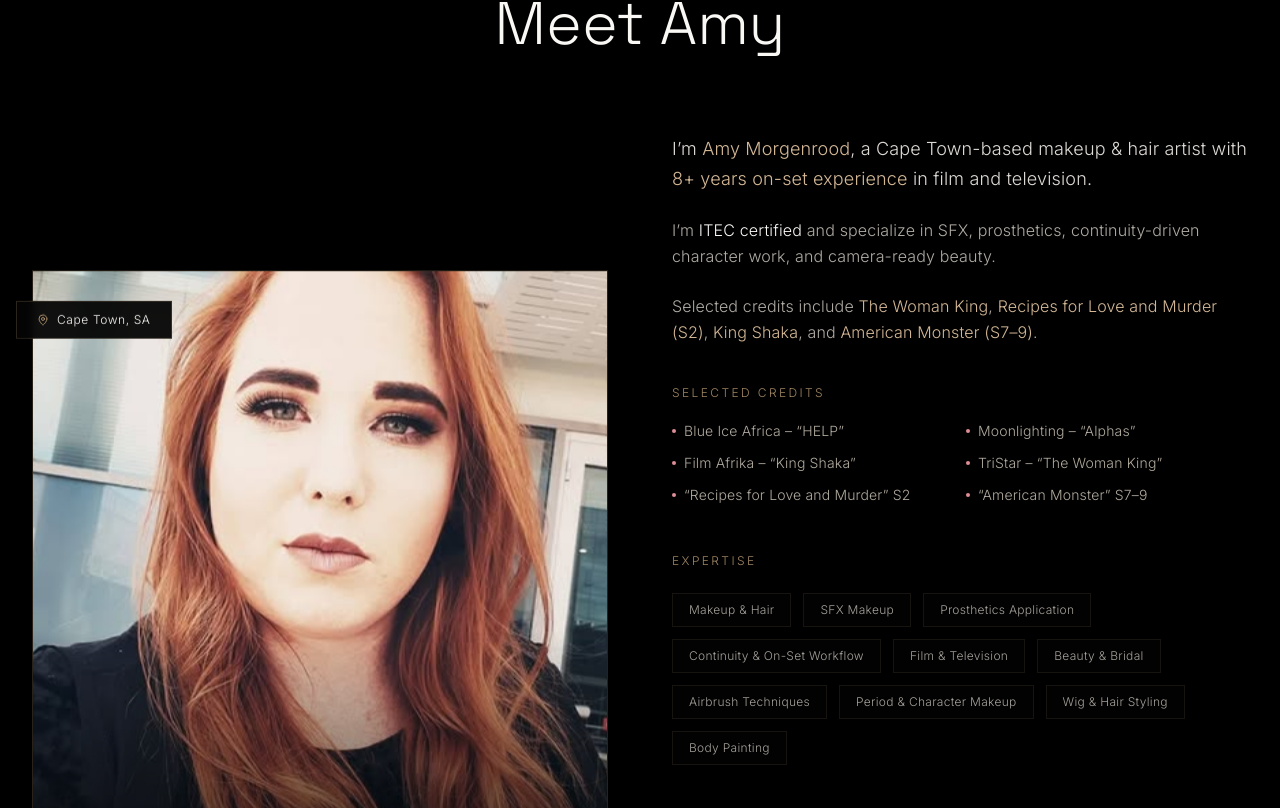
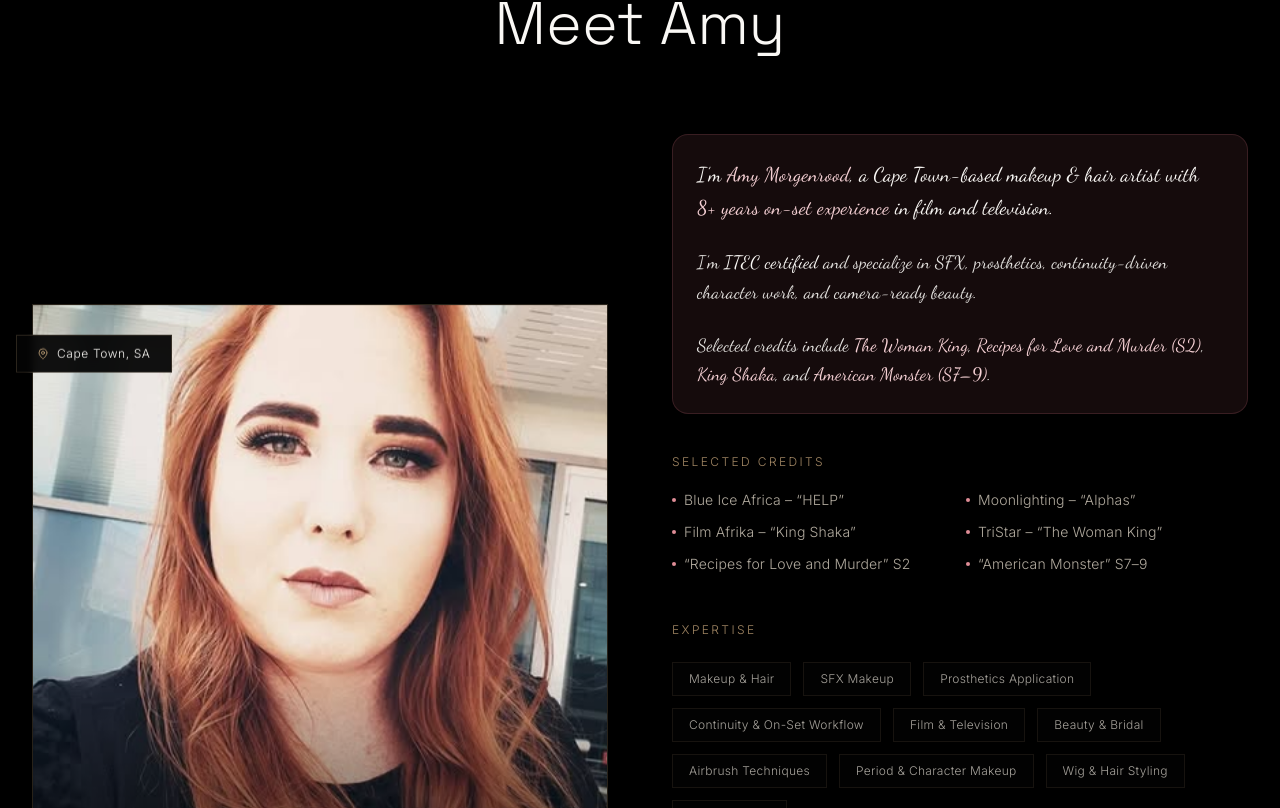
Before and after one commit to JohnMorgenrood/amy, a Next.js app: page / in a window 1280 px wide. Shown: the part 6372-7180 px from the top of the page. Built offline with nearby package versions, Linux system fonts and the light colour scheme.

Commit message:
Update About typography and hero slide image

```diff
--- a/src/app/globals.css
+++ b/src/app/globals.css
@@ -29,6 +29,10 @@ body {
   font-weight: 300;
   letter-spacing: 0.01em;
   overflow-x: hidden;
+}
+
+.font-script {
+  font-family: var(--font-script), 'Dancing Script', cursive;
 }
 
 /* Custom Scrollbar */
--- a/src/app/layout.tsx
+++ b/src/app/layout.tsx
@@ -1,5 +1,5 @@
 import type { Metadata } from 'next'
-import { Inter, Space_Grotesk } from 'next/font/google'
+import { Inter, Space_Grotesk, Dancing_Script } from 'next/font/google'
 import './globals.css'
 import { ConditionalNavbar } from '@/components/ConditionalNavbar'
 import { Footer } from '@/components/layout/Footer'
@@ -18,6 +18,13 @@ const spaceGrotesk = Space_Grotesk({
   subsets: ['latin'],
   variable: '--font-space-grotesk',
   weight: ['300', '400', '500', '600', '700'],
+  display: 'swap',
+})
+
+const dancingScript = Dancing_Script({
+  subsets: ['latin'],
+  variable: '--font-script',
+  weight: ['400', '500', '600', '700'],
   display: 'swap',
 })
 
@@ -110,7 +117,7 @@ export default function RootLayout({
   children: React.ReactNode
 }) {
   return (
-    <html lang="en" className={`${inter.variable} ${spaceGrotesk.variable}`}>
+    <html lang="en" className={`${inter.variable} ${spaceGrotesk.variable} ${dancingScript.variable}`}>
       <head>
         <link rel="icon" href="/favicon-small.svg" type="image/svg+xml" />
         <link rel="icon" href="/favicon.svg" type="image/svg+xml" sizes="512x512" />
--- a/src/components/sections/About.tsx
+++ b/src/components/sections/About.tsx
@@ -144,19 +144,19 @@ export function About() {
             viewport={{ once: true }}
             transition={{ duration: 0.8, delay: 0.2 }}
           >
-            <div className="space-y-6">
-              <p className="text-cream-200/90 text-lg leading-relaxed font-light">
-                I’m <span className="text-gold-400">Amy Morgenrood</span>, a Cape Town-based makeup & hair artist with
-                <span className="text-gold-400"> 8+ years on-set experience</span> in film and television.
+            <div className="space-y-6 rounded-2xl border border-rose-500/20 bg-rose-500/10 p-6">
+              <p className="font-script text-cream-100 text-xl leading-relaxed">
+                I’m <span className="text-rose-200">Amy Morgenrood</span>, a Cape Town-based makeup & hair artist with
+                <span className="text-rose-200"> 8+ years on-set experience</span> in film and television.
               </p>
-              <p className="text-cream-300/75 leading-relaxed font-light">
+              <p className="font-script text-cream-100/90 text-lg leading-relaxed">
                 I’m <span className="text-cream-100">ITEC certified</span> and specialize in SFX, prosthetics,
                 continuity-driven character work, and camera-ready beauty.
               </p>
-              <p className="text-cream-300/75 leading-relaxed font-light">
-                Selected credits include <span className="text-gold-400">The Woman King</span>,
-                <span className="text-gold-400"> Recipes for Love and Murder (S2)</span>,
-                <span className="text-gold-400"> King Shaka</span>, and <span className="text-gold-400">American Monster (S7–9)</span>.
+              <p className="font-script text-cream-100/90 text-lg leading-relaxed">
+                Selected credits include <span className="text-rose-200">The Woman King</span>,
+                <span className="text-rose-200"> Recipes for Love and Murder (S2)</span>,
+                <span className="text-rose-200"> King Shaka</span>, and <span className="text-rose-200">American Monster (S7–9)</span>.
               </p>
             </div>
 
--- a/src/components/sections/Hero.tsx
+++ b/src/components/sections/Hero.tsx
@@ -19,8 +19,8 @@ const heroGallery = [
     subtitle: 'On-set continuity with production-ready precision.',
   },
   {
-    src: 'https://images.unsplash.com/photo-1512207846876-9c2b4a7d710b?q=80&w=1600&auto=format&fit=crop',
-    alt: 'Makeup workstation with tools',
+    src: 'https://images.unsplash.com/photo-1516975080664-ed2fc6a32937?q=80&w=1600&auto=format&fit=crop',
+    alt: 'Makeup brushes and palettes on a desk',
     title: 'SFX & Prosthetics',
     subtitle: 'Transformations, wounds, and character FX for screen.',
   },
```
